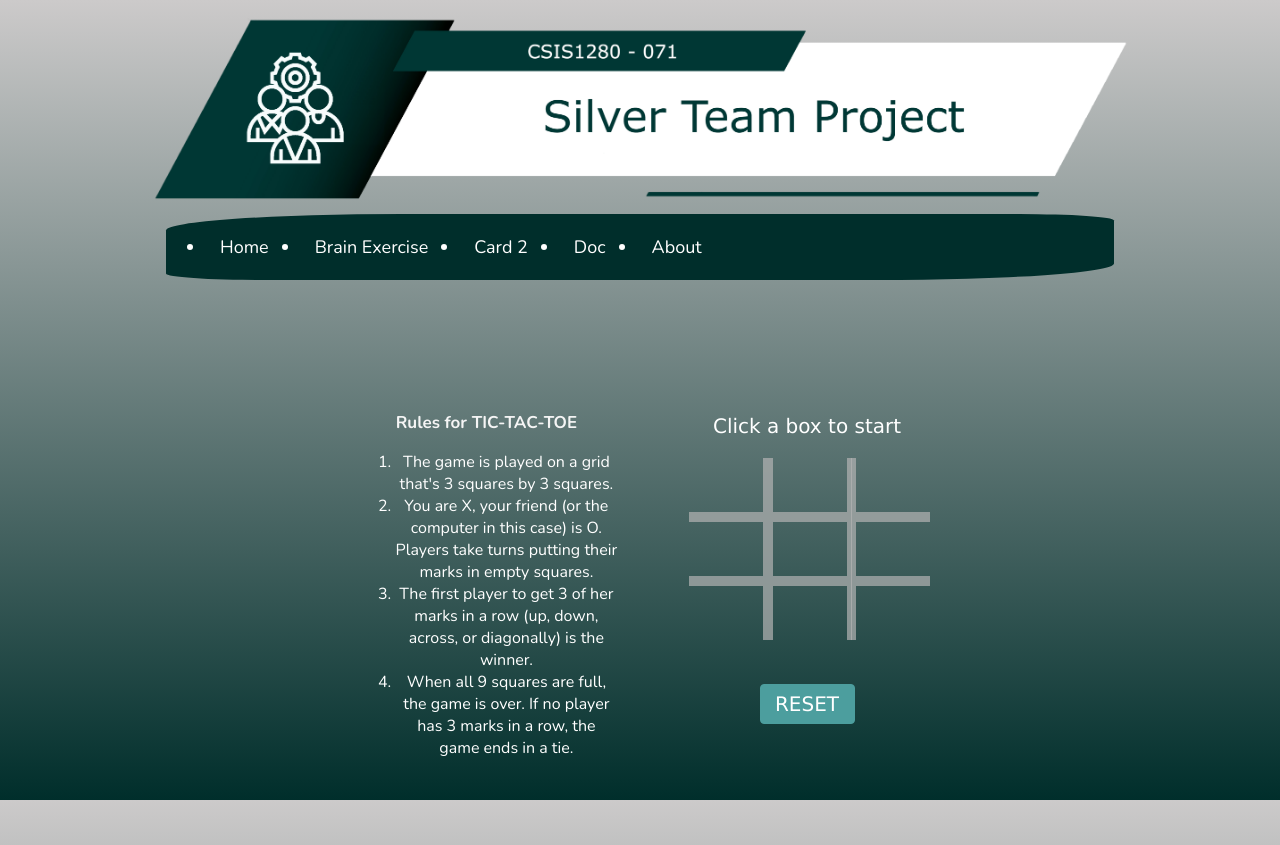
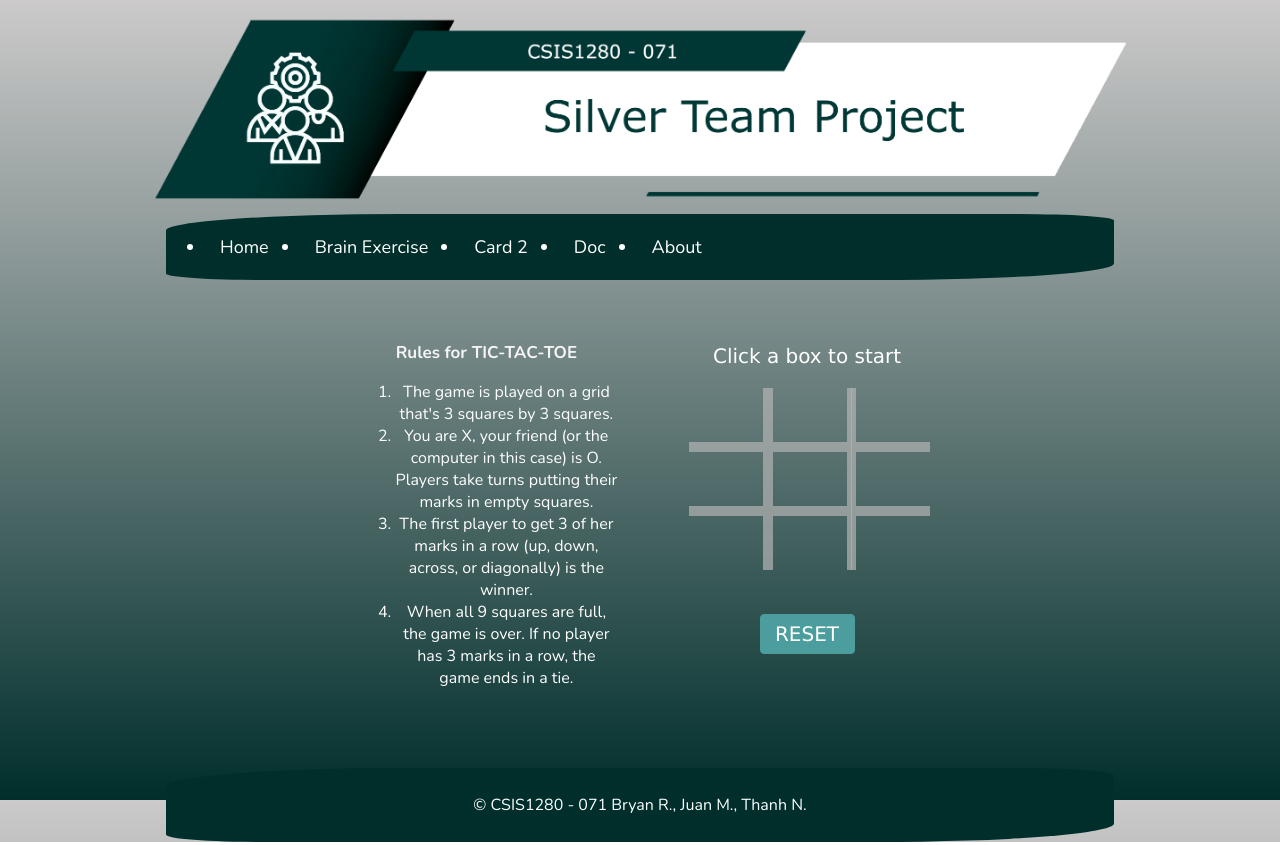
Before and after one commit to brero12/silverteam, a plain HTML site: page page4_silverteam.html in a window 1280 px wide. Shown: the top 845 px of the page. Drawn offline with nearby package versions, Linux system fonts and the light colour scheme.

Commit message:
Fixing padding tictactoe

```diff
--- a/css/tictactoe.css
+++ b/css/tictactoe.css
@@ -103,6 +103,6 @@
 .gameBoard {
     text-align: center;
     margin: auto;
-    padding: 70px 0;
+    padding: 0px 0;
     color: white;
 }
```
